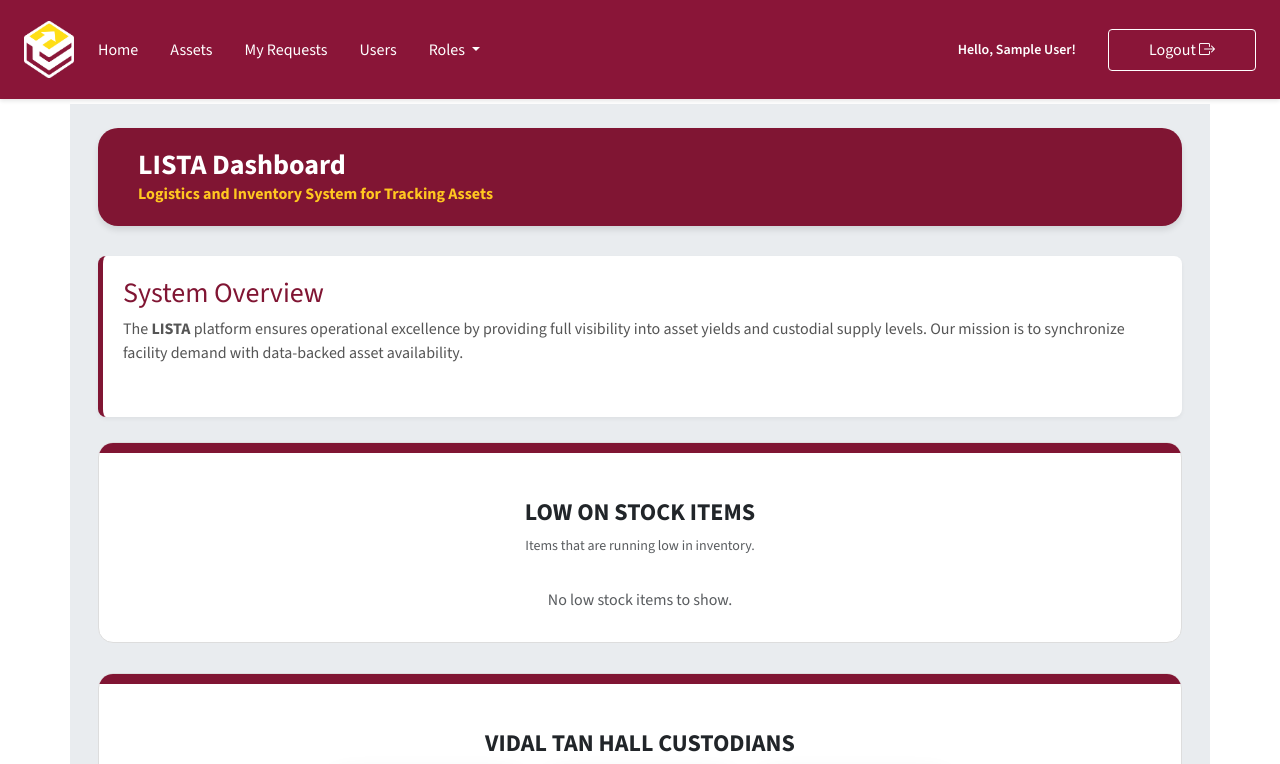
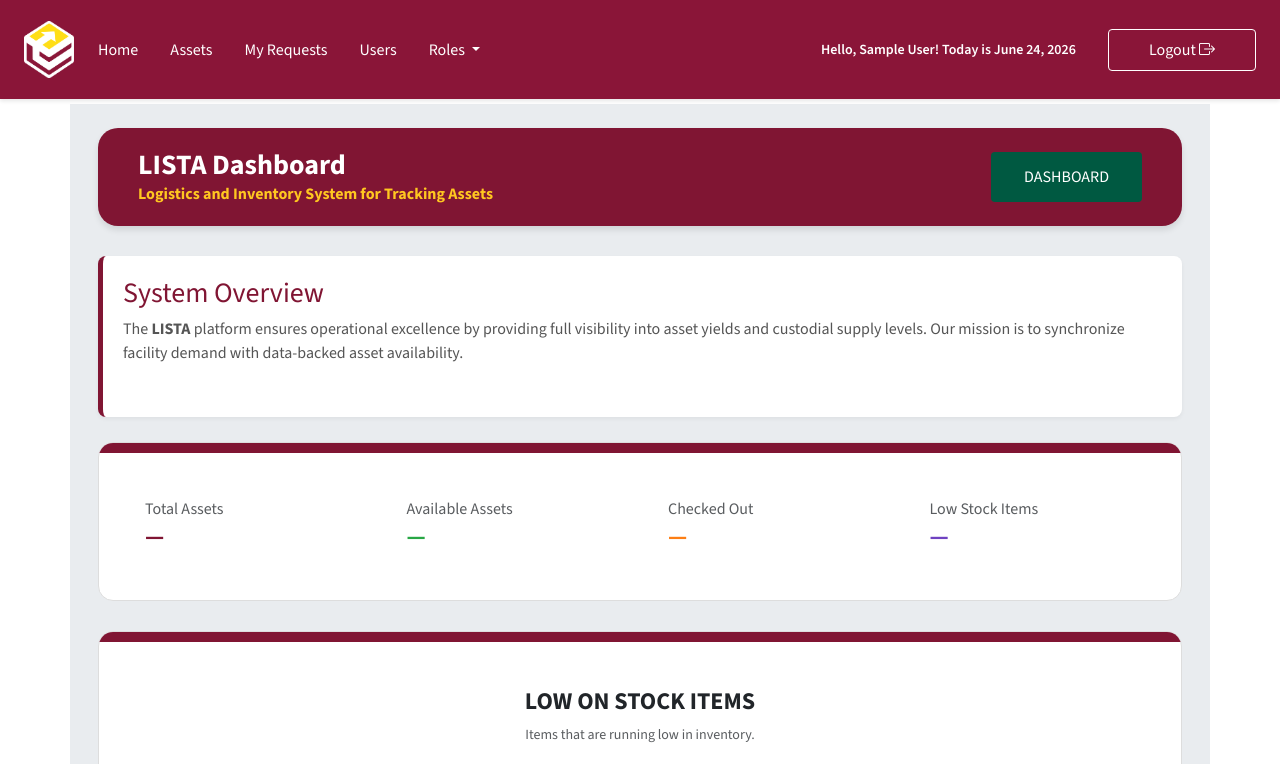
Before and after one commit to ryuzaki29/ASSET, a Django app: page /assets/ in a window 1280 px wide. Shown: the top 764 px of the page. Run offline with Django 5.2, Linux system fonts and the light colour scheme; the visitor is signed in with stand-in values (Sample User, id 1).

Commit message:
Added Placeholder Page for Dashboard

```diff
--- a/assets/templates/assets/base.html
+++ b/assets/templates/assets/base.html
@@ -137,7 +137,7 @@
             <div class="d-flex align-items-center gap-3">
                 {% if user.is_authenticated %}
                     <a href="{% url 'assets:user_profile' user.id %}" style="color:white; font-size:14px; font-weight:600; text-decoration:none;">
-                        Hello, {{ user.get_full_name|default:user.username }}!
+                        Hello, {{ user.get_full_name|default:user.username }}! Today is  {% now "F j, Y" %}
                     </a>
                     <form method="post" action="{% url 'logout' %}" class="m-0">
                         {% csrf_token %}
--- a/assets/templates/assets/index.html
+++ b/assets/templates/assets/index.html
@@ -76,8 +76,8 @@
     }
 
     .custodian-photo-button {
-        width: 200px;
-        height: 200px;
+        width: 150px;
+        height: 150px;
         border-radius: 24px;
         overflow: hidden;
         background: white;
@@ -86,7 +86,7 @@
         display: inline-flex;
         align-items: center;
         justify-content: center;
-        transition: transform 0.2s ease, box-shadow 0.2s ease;
+        transition: transform 0.5s ease, box-shadow 0.5s ease;
     }
 
     .custodian-photo-button:hover {
@@ -136,6 +136,9 @@
             <h1 class="hero-title">LISTA Dashboard</h1>
             <p style="margin: 0; opacity: 100; color: var(--brand-yellow); font-weight: bold;" >Logistics and Inventory System for Tracking  Assets</p>
         </div>
+        <div>
+            <a href="{% url 'assets:placeholder' %}" class="btn btn-green btn-block">DASHBOARD</a>
+        </div>
     </div>
 
     <div class="row">
@@ -149,12 +152,54 @@
         </div>
     </div>
 
+    <div class="row">
+        <div class="col-md-12">
+            <div class="content-card">
+                <div class="card-strip"></div>
+                <div class="card-body-custom">
+                    <div class="row text-start">
+                        <div class="col-6 col-md-3">
+                            <div class="p-3">
+                                <h6 class="text-muted" style="margin:0;">Total Assets</h6>
+                                <div style="font-size:24px; font-weight:700; color:var(--brand-maroon);">{{ total_assets|default:"—" }}</div>
+                                <div class="small text-success">{{ total_assets_change|default:"" }}</div>
+                            </div>
+                        </div>
+                        <div class="col-6 col-md-3">
+                            <div class="p-3">
+                                <h6 class="text-muted" style="margin:0;">Available Assets</h6>
+                                <div style="font-size:24px; font-weight:700; color:#28a745;">{{ available_assets|default:"—" }}</div>
+                                <div class="small text-success">{{ available_assets_change|default:"" }}</div>
+                            </div>
+                        </div>
+                        <div class="col-6 col-md-3">
+                            <div class="p-3">
+                                <h6 class="text-muted" style="margin:0;">Checked Out</h6>
+                                <div style="font-size:24px; font-weight:700; color:#fd7e14;">{{ checked_out|default:"—" }}</div>
+                                <div class="small text-danger">{{ checked_out_change|default:"" }}</div>
+                            </div>
+                        </div>
+                        <div class="col-6 col-md-3">
+                            <div class="p-3">
+                                <h6 class="text-muted" style="margin:0;">Low Stock Items</h6>
+                                <div style="font-size:24px; font-weight:700; color:#6f42c1;">{{ low_stock_count|default:"—" }}</div>
+                                <div class="small text-danger">{{ low_stock_change|default:"" }}</div>
+                            </div>
+                        </div>
+                    </div>
+                </div>
+            </div>
+        </div>
+    </div>
+
         <div class="col-md-12 col-sm-6">
             <div class="content-card text-center">
                 <div class="card-strip"></div>
                 <div class="card-body-custom">
                     <div class="module-icon"><span class="glyphicon glyphicon-exclamation-sign"></span></div>
-                    <h4 style="font-weight: bold;">LOW ON STOCK ITEMS</h4>
+                    <div class="text-center mb-2">
+                        <h4 style="font-weight: bold; margin:0;">LOW ON STOCK ITEMS</h4>
+                    </div>
                     <p class="small text-muted">Items that are running low in inventory.</p>
 
                     {% comment %} Expecting `low_stock_items` in context (iterable of Asset). If not provided, show a friendly message. {% endcomment %}
@@ -189,6 +234,17 @@
             </div>
         </div>
 
+        <div class="col-md-12 col-sm-6">
+            <div class="content-card text-center">
+                <div class="card-strip"></div>
+                <div class="card-body-custom">
+                    <div class="module-icon"><span class="glyphicon glyphicon-stats"></span></div>
+                    <h4 style="font-weight: bold;">This Month's Delivered Items</h4>
+                    <p class="small text-muted"></p>
+                    <a href="#" class="btn btn-green btn-block">View Data</a>
+                </div>
+            </div>
+        </div>
 
         <div class="col-md-12 col-sm-6">
             <div class="content-card text-center">
@@ -215,19 +271,6 @@
             </div>
         </div>
 
-
-
-        <div class="col-md-12 col-sm-6">
-            <div class="content-card text-center">
-                <div class="card-strip"></div>
-                <div class="card-body-custom">
-                    <div class="module-icon"><span class="glyphicon glyphicon-stats"></span></div>
-                    <h4 style="font-weight: bold;">This Month's Delivered Items</h4>
-                    <p class="small text-muted"></p>
-                    <a href="#" class="btn btn-green btn-block">View Data</a>
-                </div>
-            </div>
-        </div>
     </div>
 
 </div>
--- a/assets/urls.py
+++ b/assets/urls.py
@@ -23,4 +23,5 @@ urlpatterns = [
     path('users/<int:user_id>/edit/', views.user_edit, name='user_edit'),
     path('users/<int:user_id>/delete/', views.user_delete, name='user_delete'),
     path("users/register/", views.register_view, name="user_registration"),
+    path("placeholder/", views.placeholder_view, name="placeholder"),
 ]
--- a/assets/views.py
+++ b/assets/views.py
@@ -49,6 +49,10 @@ def can_delete_users(user):
 
 def landing(request):
     return render(request, "assets/landing.html")
+
+@login_required
+def placeholder_view(request):
+    return render(request, "assets/placeholder.html")
 
 # Added Registration Form
 from django.contrib.auth.models import User, Group
```
Also changed, not shown: assets/templates/assets/placeholder.html (added, +12 -0 lines).
